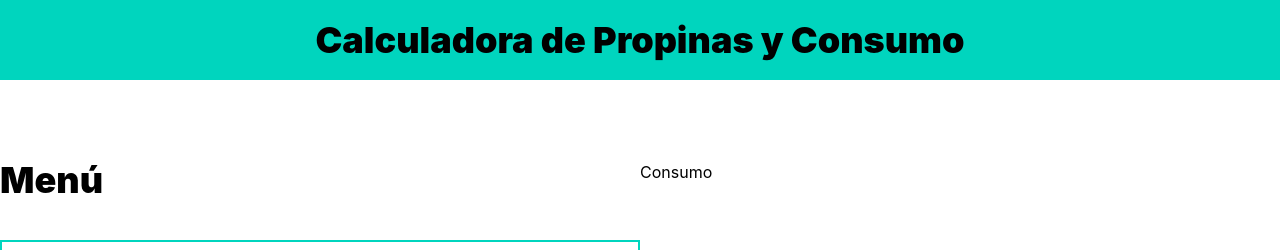
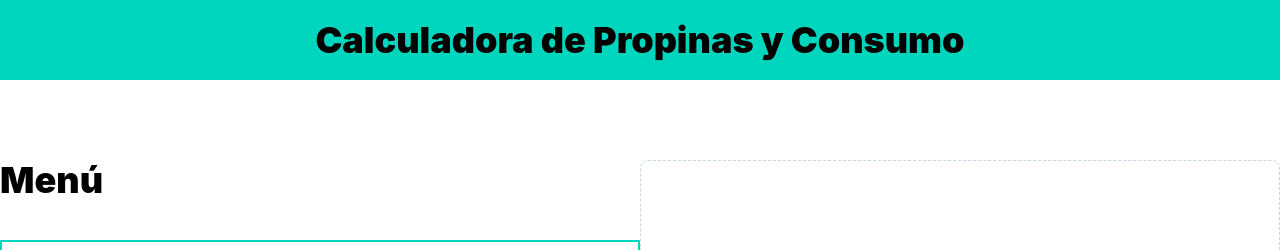
Before and after one commit to ChinoGH/04_calculadora_propinas, a React (Vite) app: page / in a window 1280 px wide. Shown: the top 250 px of the page. Built offline with nearby package versions, Linux system fonts and the light colour scheme.

Commit message:
Video 118: Poner el marco en el div

```diff
--- a/src/App.tsx
+++ b/src/App.tsx
@@ -28,8 +28,8 @@
           </div>
         </div>
 
-        <div>
-          <h2>Consumo</h2>
+        <div className="border border-dashed border-slate-300 p-5 rounded-lg space-y-10">
+          {/* <h2>Consumo</h2> */}
         </div>
       </main>
     </>
```
